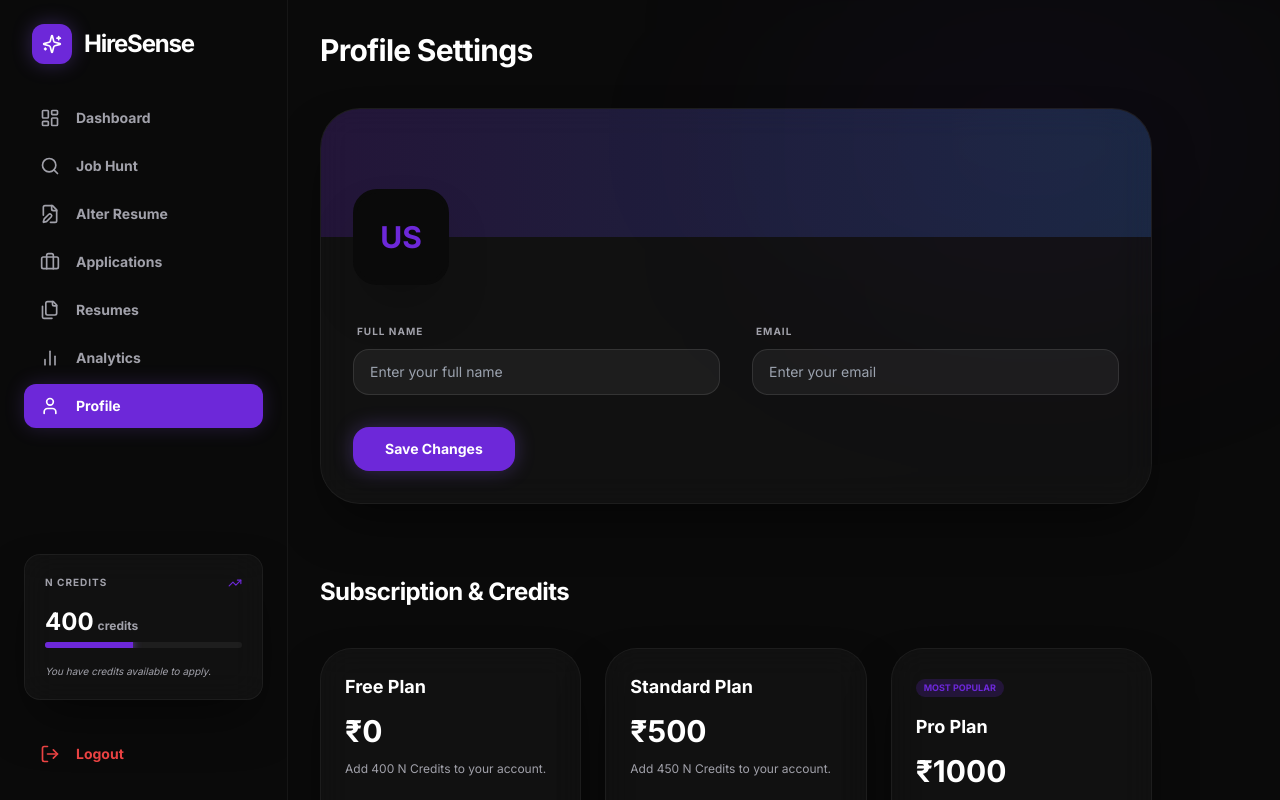
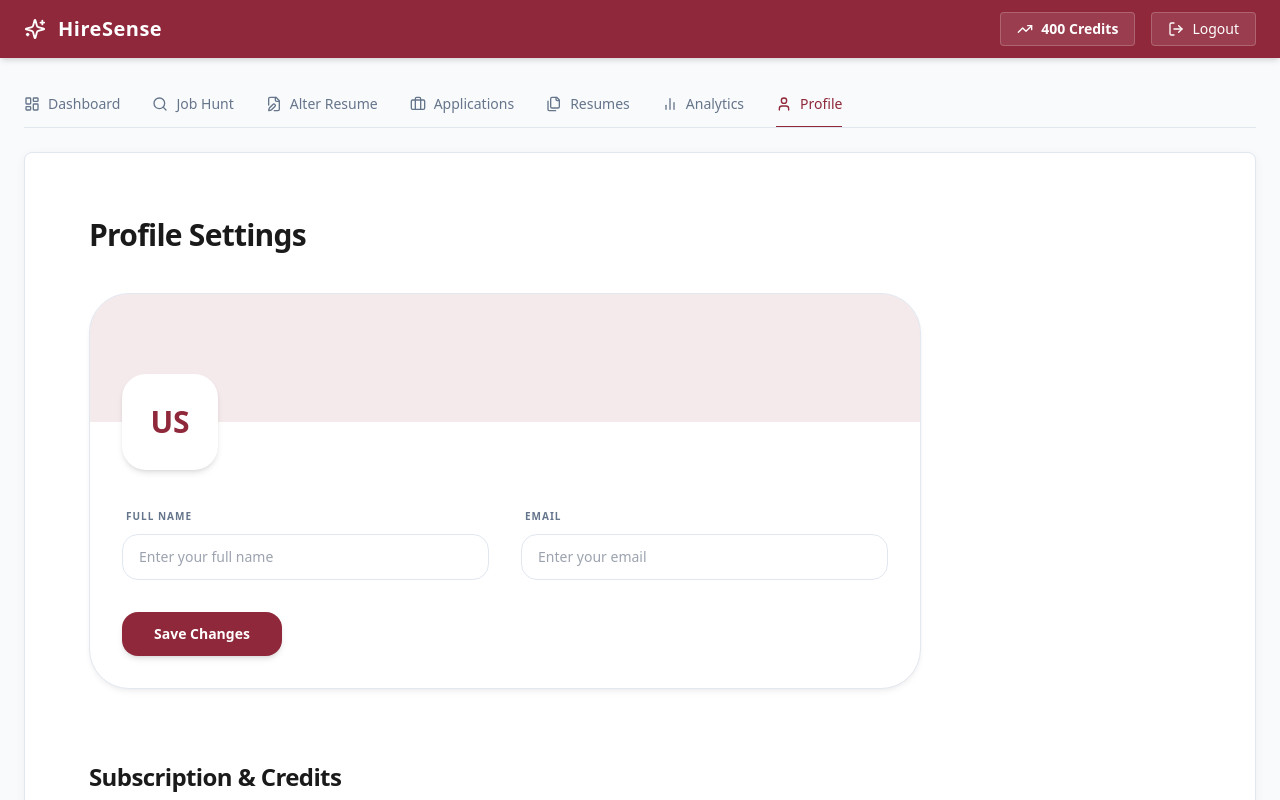
Before and after one commit to alexnikshith/HireSense, a Next.js app: page /dashboard/profile in a window 1280 px wide. Shown: the top 800 px of the page. Built offline with nearby package versions, Linux system fonts and the light colour scheme.

Commit message:
style: Completely overhaul theme to match EduAnalytics light/maroon top-nav design

```diff
--- a/src/app/dashboard/layout.tsx
+++ b/src/app/dashboard/layout.tsx
@@ -46,62 +46,56 @@
   }, []);
 
   return (
-    <div className="flex min-h-screen bg-[#0A0A0A] text-white">
-      {/* Sidebar */}
-      <aside className="w-72 border-r border-white/5 p-6 flex flex-col gap-8 sticky top-0 h-screen overflow-y-auto">
-        <div className="flex items-center gap-3 px-2">
-          <div className="w-10 h-10 bg-primary rounded-xl flex items-center justify-center shadow-[0_0_20px_rgba(139,92,246,0.3)]">
-            <Sparkles className="text-white" size={20} />
-          </div>
-          <span className="text-2xl font-bold tracking-tighter">HireSense</span>
+    <div className="flex flex-col min-h-screen bg-background text-foreground font-sans">
+      {/* Top Header - Maroon Theme */}
+      <header className="bg-primary text-primary-foreground py-3 px-6 flex justify-between items-center shadow-md z-10 relative">
+        <div className="flex items-center gap-3">
+          <Sparkles size={22} className="text-white" />
+          <span className="text-xl font-bold tracking-wide">HireSense</span>
         </div>
 
-        <nav className="flex-1 space-y-1">
+        <div className="flex items-center gap-4">
+          {/* N Credits Widget */}
+          <div className="bg-white/10 px-4 py-1.5 rounded text-sm font-semibold flex items-center gap-2 border border-white/20">
+            <TrendingUp size={16} />
+            {credits} Credits
+          </div>
+
+          <button className="flex items-center gap-2 bg-white/10 hover:bg-white/20 border border-white/20 px-4 py-1.5 rounded text-sm font-medium transition-all">
+            <LogOut size={16} />
+            Logout
+          </button>
+        </div>
+      </header>
+
+      {/* Main Content Area */}
+      <main className="flex-1 w-full max-w-[1400px] mx-auto p-6 flex flex-col">
+
+        {/* Tab Navigation */}
+        <div className="flex items-center gap-8 border-b border-border mb-6 overflow-x-auto">
           {menuItems.map((item) => {
             const isActive = pathname === item.href;
             return (
               <Link
                 key={item.href}
                 href={item.href}
-                className={`flex items-center gap-4 px-4 py-3 rounded-xl text-sm font-bold transition-all ${
+                className={`flex items-center gap-2 py-3 text-sm font-medium transition-all border-b-2 whitespace-nowrap -mb-[1px] ${
                   isActive
-                  ? "bg-primary text-white shadow-[0_0_20px_rgba(139,92,246,0.2)]"
-                  : "text-muted-foreground hover:text-white hover:bg-white/5"
+                  ? "border-primary text-primary"
+                  : "border-transparent text-muted-foreground hover:text-foreground"
                 }`}
               >
-                <item.icon size={20} />
+                <item.icon size={16} className={isActive ? "text-primary" : "text-muted-foreground"} />
                 {item.label}
               </Link>
             );
           })}
-        </nav>
-
-        {/* N Score Widget */}
-        <div className="glass-card p-5 rounded-2xl space-y-4">
-          <div className="flex items-center justify-between">
-            <span className="text-[10px] font-bold text-muted-foreground uppercase tracking-widest">N Credits</span>
-            <TrendingUp size={14} className="text-primary" />
-          </div>
-          <div className="space-y-1">
-            <div className="text-2xl font-bold">{credits}<span className="text-xs text-muted-foreground ml-1">credits</span></div>
-            <div className="w-full h-1.5 bg-white/5 rounded-full overflow-hidden">
-              <div className="h-full bg-primary shadow-[0_0_10px_#8b5cf6]" style={{ width: `${Math.min((credits / 900) * 100, 100)}%` }} />
-            </div>
-          </div>
-          <p className="text-[10px] text-muted-foreground italic">
-            {credits > 0 ? "You have credits available to apply." : "Out of credits. Please subscribe."}
-          </p>
         </div>
 
-        <button className="flex items-center gap-4 px-4 py-3 rounded-xl text-sm font-bold text-red-500 hover:bg-red-500/5 transition-all">
-          <LogOut size={20} />
-          Logout
-        </button>
-      </aside>
-
-      <main className="flex-1 overflow-x-hidden relative">
-         <div className="absolute top-0 right-0 w-[50%] h-[30%] bg-primary/5 blur-[120px] rounded-full pointer-events-none" />
-         {children}
+        {/* Page Content wrapped in a white card container similar to screenshots */}
+        <div className="flex-1 bg-white p-8 rounded-lg shadow-[0_2px_10px_rgba(0,0,0,0.05)] border border-border overflow-hidden">
+          {children}
+        </div>
       </main>
     </div>
   );
--- a/src/app/dashboard/profile/page.tsx
+++ b/src/app/dashboard/profile/page.tsx
@@ -114,21 +114,21 @@
     <div className="p-8 space-y-10 max-w-4xl">
       <h1 className="text-3xl font-bold tracking-tight">Profile Settings</h1>
 
-      <div className="glass-card rounded-[2.5rem] border-white/5 overflow-hidden">
-        <div className="h-32 bg-gradient-to-r from-primary/20 to-blue-500/20" />
+      <div className="glass-card rounded-[2.5rem] overflow-hidden">
+        <div className="h-32 bg-primary/10" />
         <div className="px-8 pb-8 space-y-8">
-          <div className="w-24 h-24 rounded-3xl bg-[#0A0A0A] -mt-12 border-4 border-[#0A0A0A] flex items-center justify-center text-3xl font-bold text-primary shadow-2xl">{getInitials()}</div>
+          <div className="w-24 h-24 rounded-3xl bg-white -mt-12 border-4 border-white flex items-center justify-center text-3xl font-bold text-primary shadow-md">{getInitials()}</div>
           <div className="grid grid-cols-2 gap-8">
             <div className="space-y-2">
               <label className="text-[10px] font-bold text-muted-foreground uppercase tracking-widest ml-1">Full Name</label>
-              <input type="text" value={name} onChange={(e) => setName(e.target.value)} placeholder="Enter your full name" className="w-full bg-white/5 border border-white/10 rounded-2xl py-3 px-4 text-sm" />
+              <input type="text" value={name} onChange={(e) => setName(e.target.value)} placeholder="Enter your full name" className="w-full bg-transparent border border-border rounded-2xl py-3 px-4 text-sm focus:outline-none focus:border-primary" />
             </div>
             <div className="space-y-2">
               <label className="text-[10px] font-bold text-muted-foreground uppercase tracking-widest ml-1">Email</label>
-              <input type="email" value={email} onChange={(e) => setEmail(e.target.value)} placeholder="Enter your email" className="w-full bg-white/5 border border-white/10 rounded-2xl py-3 px-4 text-sm" />
+              <input type="email" value={email} onChange={(e) => setEmail(e.target.value)} placeholder="Enter your email" className="w-full bg-transparent border border-border rounded-2xl py-3 px-4 text-sm focus:outline-none focus:border-primary" />
             </div>
           </div>
-          <button onClick={handleSave} className="px-8 py-3 bg-primary text-white rounded-2xl font-bold text-sm shadow-[0_0_20px_rgba(139,92,246,0.3)]">
+          <button onClick={handleSave} className="px-8 py-3 bg-primary text-primary-foreground rounded-2xl font-bold text-sm shadow-md hover:opacity-90 transition-all">
             {saved ? "Saved!" : "Save Changes"}
           </button>
         </div>
@@ -138,38 +138,38 @@
       <h2 className="text-2xl font-bold tracking-tight pt-8">Subscription & Credits</h2>
       <div className="grid grid-cols-1 md:grid-cols-3 gap-6">
         {/* Free Plan */}
-        <div className="glass-card p-6 rounded-[2rem] flex flex-col justify-between border border-white/5 hover:border-primary/50 transition-all">
+        <div className="glass-card p-6 rounded-[2rem] flex flex-col justify-between hover:border-primary/50 transition-all">
           <div className="space-y-3">
             <h3 className="text-lg font-bold">Free Plan</h3>
             <p className="text-3xl font-bold">₹0</p>
             <p className="text-muted-foreground text-xs">Add 400 N Credits to your account.</p>
           </div>
-          <button disabled={activePlan === "free"} onClick={() => displayRazorpay("free", 0, 400)} className={`mt-6 py-2.5 rounded-xl font-bold text-sm transition-all ${activePlan === "free" ? "bg-white/5 text-muted-foreground cursor-not-allowed" : "bg-white/10 hover:bg-white/20 text-white"}`}>
+          <button disabled={activePlan === "free"} onClick={() => displayRazorpay("free", 0, 400)} className={`mt-6 py-2.5 rounded-xl font-bold text-sm transition-all border ${activePlan === "free" ? "bg-muted text-muted-foreground cursor-not-allowed border-transparent" : "border-border text-foreground hover:bg-muted"}`}>
             {activePlan === "free" ? "Current Plan" : "Claim Free"}
           </button>
         </div>
 
         {/* Plan 1 */}
-        <div className="glass-card p-6 rounded-[2rem] flex flex-col justify-between border border-white/5 hover:border-primary/50 transition-all">
+        <div className="glass-card p-6 rounded-[2rem] flex flex-col justify-between hover:border-primary/50 transition-all">
           <div className="space-y-3">
             <h3 className="text-lg font-bold">Standard Plan</h3>
             <p className="text-3xl font-bold">₹500</p>
             <p className="text-muted-foreground text-xs">Add 450 N Credits to your account.</p>
           </div>
-          <button disabled={activePlan === "standard"} onClick={() => displayRazorpay("standard", 500, 450)} className={`mt-6 py-2.5 rounded-xl font-bold text-sm transition-all ${activePlan === "standard" ? "bg-white/5 text-muted-foreground cursor-not-allowed" : "bg-white/10 hover:bg-white/20 text-white"}`}>
+          <button disabled={activePlan === "standard"} onClick={() => displayRazorpay("standard", 500, 450)} className={`mt-6 py-2.5 rounded-xl font-bold text-sm transition-all border ${activePlan === "standard" ? "bg-muted text-muted-foreground cursor-not-allowed border-transparent" : "border-border text-foreground hover:bg-muted"}`}>
             {activePlan === "standard" ? "Current Plan" : "Buy Now"}
           </button>
         </div>
 
         {/* Plan 2 */}
-        <div className="glass-card p-6 rounded-[2rem] flex flex-col justify-between border border-primary/50 bg-primary/5 shadow-[0_0_30px_rgba(139,92,246,0.1)] transition-all relative overflow-hidden">
+        <div className="glass-card p-6 rounded-[2rem] flex flex-col justify-between border-2 border-primary bg-primary/5 shadow-lg transition-all relative overflow-hidden">
           <div className="space-y-3">
             <div className="inline-block px-2 py-0.5 bg-primary/20 text-primary text-[9px] font-bold rounded-full mb-1">MOST POPULAR</div>
             <h3 className="text-lg font-bold">Pro Plan</h3>
             <p className="text-3xl font-bold">₹1000</p>
             <p className="text-muted-foreground text-xs">Add 900 N Credits to your account.</p>
           </div>
-          <button disabled={activePlan === "pro"} onClick={() => displayRazorpay("pro", 1000, 900)} className={`mt-6 py-2.5 rounded-xl font-bold text-sm transition-all ${activePlan === "pro" ? "bg-white/5 text-muted-foreground cursor-not-allowed" : "bg-primary text-white shadow-[0_0_20px_rgba(139,92,246,0.3)] hover:scale-[1.02]"}`}>
+          <button disabled={activePlan === "pro"} onClick={() => displayRazorpay("pro", 1000, 900)} className={`mt-6 py-2.5 rounded-xl font-bold text-sm transition-all ${activePlan === "pro" ? "bg-muted text-muted-foreground cursor-not-allowed" : "bg-primary text-primary-foreground shadow-md hover:opacity-90"}`}>
             {activePlan === "pro" ? "Current Plan" : "Buy Now"}
           </button>
         </div>
--- a/src/app/globals.css
+++ b/src/app/globals.css
@@ -4,30 +4,30 @@
 
 @layer base {
   * {
-    border-color: hsl(240 3.7% 15.9%);
+    border-color: hsl(214 32% 91%);
   }
   body {
-    background-color: #0A0A0A;
-    color: white;
+    background-color: #f4f6f8;
+    color: #1e293b;
   }
 }
 
 .glass-card {
-  background: rgba(255, 255, 255, 0.03);
-  backdrop-filter: blur(16px);
-  border: 1px solid rgba(255, 255, 255, 0.05);
-  box-shadow: 0 25px 50px -12px rgba(0, 0, 0, 0.5);
+  background: #ffffff;
+  border: 1px solid #e2e8f0;
+  box-shadow: 0 4px 6px -1px rgba(0, 0, 0, 0.05), 0 2px 4px -1px rgba(0, 0, 0, 0.03);
 }
 
 .glass-button {
-  background: rgba(255, 255, 255, 0.05);
-  backdrop-filter: blur(8px);
-  border: 1px solid rgba(255, 255, 255, 0.1);
+  background: #ffffff;
+  border: 1px solid #e2e8f0;
   transition: all 0.3s ease;
+  color: #1e293b;
+}
+.glass-button:hover {
+  background: #f8fafc;
 }
 
 .gradient-text {
-  background: linear-gradient(to right, #ffffff, rgba(255, 255, 255, 0.5));
-  -webkit-background-clip: text;
-  -webkit-text-fill-color: transparent;
+  color: hsl(350 56% 36%);
 }
--- a/tailwind.config.js
+++ b/tailwind.config.js
@@ -8,20 +8,20 @@
   theme: {
     extend: {
       colors: {
-        background: "hsl(240 10% 3.9%)",
-        foreground: "hsl(0 0% 98%)",
+        background: "hsl(210 20% 98%)",
+        foreground: "hsl(0 0% 10%)",
         primary: {
-          DEFAULT: "hsl(263.4 70% 50.4%)",
-          foreground: "hsl(210 40% 98%)",
+          DEFAULT: "hsl(350 56% 36%)", /* Dark Maroon/Red */
+          foreground: "hsl(0 0% 100%)",
         },
         card: {
-          DEFAULT: "hsl(240 10% 3.9%)",
-          foreground: "hsl(0 0% 98%)",
+          DEFAULT: "hsl(0 0% 100%)",
+          foreground: "hsl(0 0% 10%)",
         },
-        border: "hsl(240 3.7% 15.9%)",
+        border: "hsl(214 32% 91%)",
         muted: {
-          DEFAULT: "hsl(240 3.7% 15.9%)",
-          foreground: "hsl(240 5% 64.9%)",
+          DEFAULT: "hsl(210 40% 96%)",
+          foreground: "hsl(215 16% 47%)",
         },
       },
     },
```
